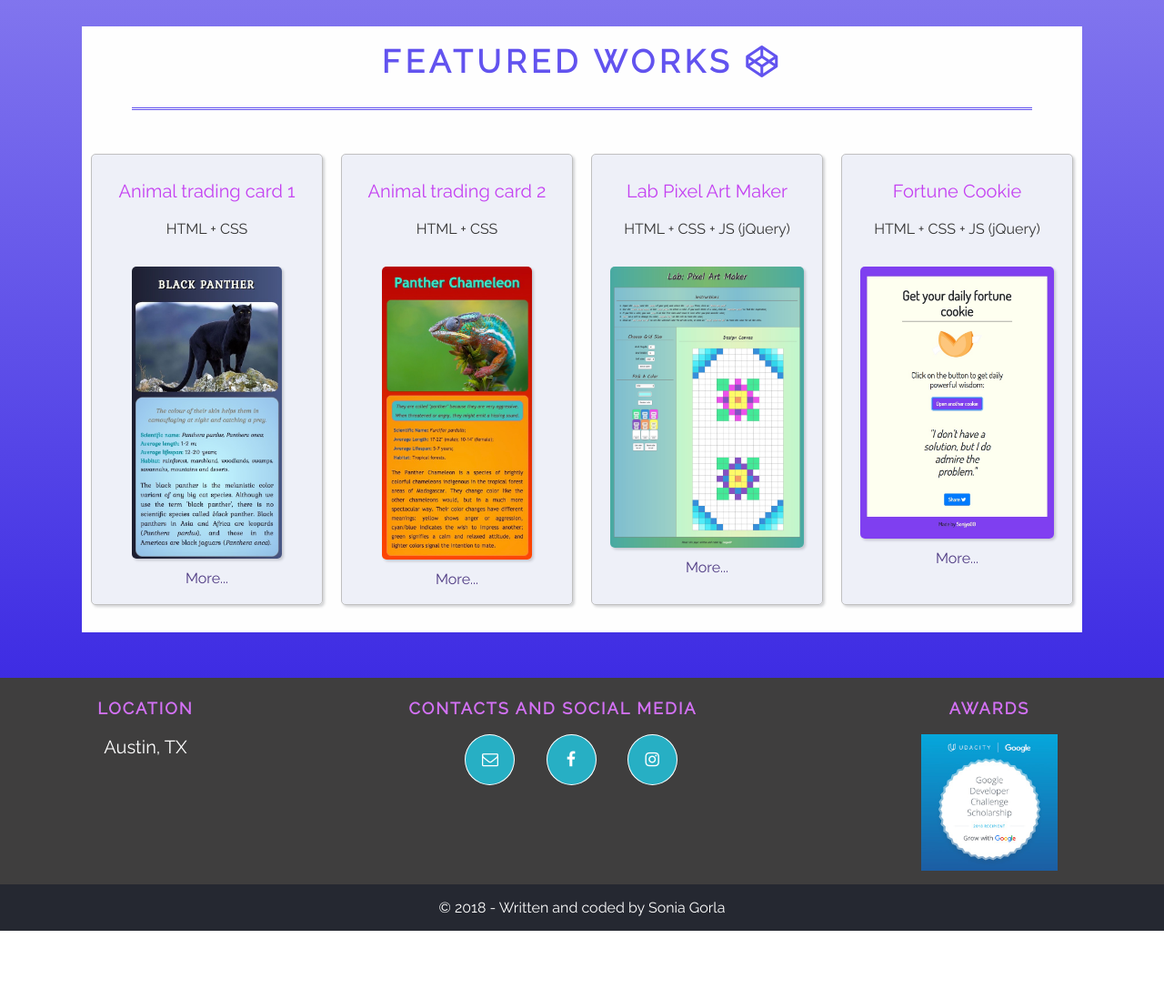
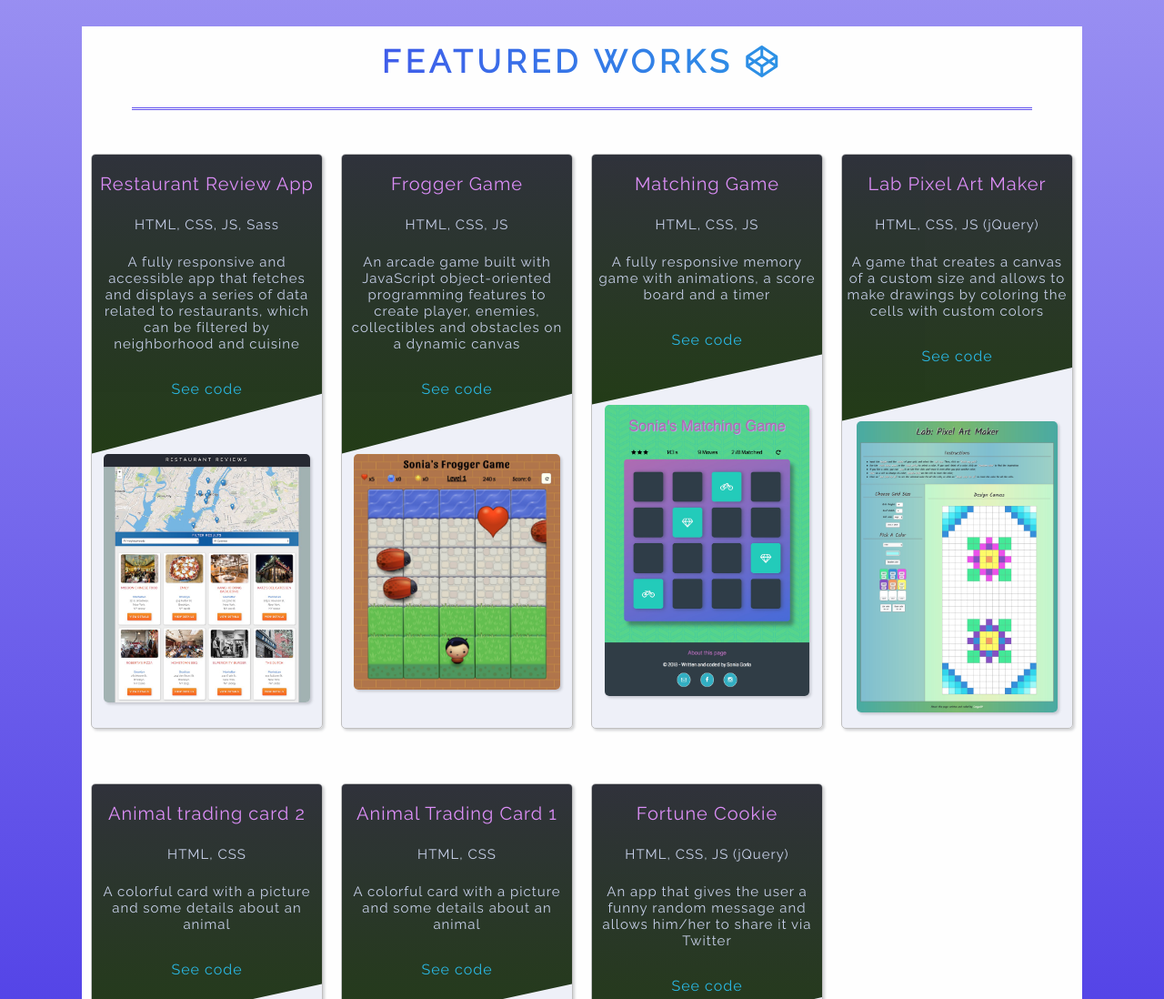
Before and after one commit to Sonjya00/Personal-Portfolio, a website: page index.html in a window 1280 px wide. Shown: the part 840-1938 px from the top of the page at 91% size. Before the commit the page ends 1863 px from the top, so only its background shows below. Drawn offline with Linux system fonts and the light colour scheme.

Commit message:
Change Featured Works section

```diff
--- a/index.html
+++ b/index.html
@@ -9,7 +9,6 @@
   <link rel="stylesheet" href="css/responsive.css">
   <link rel="stylesheet" href="https://cdnjs.cloudflare.com/ajax/libs/font-awesome/4.7.0/css/font-awesome.min.css">
   <link href="https://fonts.googleapis.com/css?family=Raleway" rel="stylesheet">
-  <script src="js/script.js"></script>
 </head>
 
 <body>
@@ -37,7 +36,7 @@
       <div class="header__body">
         <img class="header__body--avatar" src="img/avatar.jpg" alt="Sonia's photo">
         <p class="header__body--text">
-          <span class="text-strong">WHO I AM:</span>
+          <span class="text-strong">Who I am:</span>
           A multilingual traveler passionate about languages, technology, and Web Development.
           <br>An Italian-English-Spanish-Japanese translator, an avid learner of HTML, CSS, and JavaScript.
         </p>
@@ -66,43 +65,48 @@
     <section id="works" class="works__container">
       <h2 class="heading-secondary">Featured Works <i class="fa fa-codepen"></i></h2>
 
-      <div class="works__list">
+      <div id="worksList" class="works__list">
 
-        <article class="work__item">
+        <!-- <div class="work__item">
           <div class="work__item__textbox">
             <h3 class="work__item__textbox--h3">Animal trading card 1</h3>
             <p>HTML + CSS</p>
+            <p>A colorful card with a picture and some details about an animal</p>
+            <a class="work__item--more-btn" href="https://codepen.io/Sonjya00/pen/dJjVxJ" target="_blank">See code</a>
+
           </div>
             <img class="work__item--img trading-card-img" src="img/Animal_Trading_Card1.jpg" alt="Black Panther Trading Card">
-              <a class="work__item--more-btn" href="https://codepen.io/Sonjya00/pen/dJjVxJ" target="_blank">More...</a>
-        </article>
+        </div>
 
-        <article class="work__item">
+        <div class="work__item">
           <div class="work__item__textbox">
             <h3 class="work__item__textbox--h3">Animal trading card 2</h3>
             <p>HTML + CSS</p>
+            <p>A colorful card with a picture and some details about an animal</p>
+            <a class="work__item--more-btn" href="https://codepen.io/Sonjya00/pen/BxKYVr" target="_blank">See code</a>
           </div>
             <img class="work__item--img trading-card-img" src="img/Animal_Trading_Card2.jpg" alt="Panther Chameleon Trading Card">
-            <a class="work__item--more-btn" href="https://codepen.io/Sonjya00/pen/BxKYVr" target="_blank">More...</a>
-        </article>
+        </div>
 
-        <article class="work__item">
+        <div class="work__item">
           <div class="work__item__textbox">
             <h3 class="work__item__textbox--h3">Lab Pixel Art Maker</h3>
             <p>HTML + CSS + JS (jQuery)</p>
+            <p>A game that creates a canvas of a custom size and allows to make drawings by coloring the cells with custom colors</p>
+            <a class="work__item--more-btn" href="https://codepen.io/Sonjya00/pen/odXxvw" target="_blank">See code</a>
           </div>
             <img class="work__item--img" id="pixel-lab-img" src="img/Pixel_Art_Maker.jpg" alt="Lab Pixel Art Maker">
-          <a class="work__item--more-btn" href="https://codepen.io/Sonjya00/pen/odXxvw" target="_blank">More...</a>
-        </article>
+        </div>
 
-        <article class="work__item">
+        <div class="work__item">
           <div class="work__item__textbox">
             <h3 class="work__item__textbox--h3">Fortune Cookie</h3>
             <p>HTML + CSS + JS (jQuery)</p>
+            <p>An app that gives the user a funny random message and allows him/her to share it via Twitter</p>
+            <a class="work__item--more-btn" href="https://codepen.io/Sonjya00/pen/KoagMQ" target="_blank">See code</a>
           </div>
             <img class="work__item--img" id="fortune-cookie-img" src="img/Fortune_Cookie.jpg" alt="Fortune Cookie Generator">
-              <a class="work__item--more-btn" href="https://codepen.io/Sonjya00/pen/KoagMQ" target="_blank">More...</a>
-        </article>
+        </div> -->
 
       </div>
     </section>
@@ -144,5 +148,9 @@
       <p>© 2018 - Written and coded by Sonia Gorla</p>
     </div>
   </footer>
+
+  <script src="js/script.js"></script>
+  <script src="js/main.js"></script>
+
 </body>
 </html>
--- a/js/main.js
+++ b/js/main.js
@@ -1,34 +1,107 @@
 let projects = [
   {
-    id: 1,
-    title: 'Animal Trading Card 1',
-    tools: 'HTML + CSS',
-    img: '',
-    url: '',
-    description: 'A colorful card with a picture and some details about an animal',
-  }
+    id: 7,
+    title: 'Restaurant Review App',
+    tools: 'HTML, CSS, JS, Sass',
+    img: 'img/index_desktop_copia.jpg',
+    url: 'https://github.com/Sonjya00/Restaurant-Review-App',
+    description: 'A fully responsive and accessible app that fetches and displays a series of data related to restaurants, which can be filtered by neighborhood and cuisine',
+    alt: 'Restaurant Review App',
+  },
   {
-    id: 2,
+    id: 6,
+    title: 'Frogger Game',
+    tools: 'HTML, CSS, JS',
+    img: 'img/Frogger_game.jpg',
+    url: 'https://github.com/Sonjya00/Frogger-Game',
+    description: 'An arcade game built with JavaScript object-oriented programming features to create player, enemies, collectibles and obstacles on a dynamic canvas',
+    alt: 'Frogger Game',
+  },
+  {
+    id: 5,
+    title: 'Matching Game',
+    tools: 'HTML, CSS, JS',
+    img: 'img/Matching_Game2.jpeg',
+    url: 'https://github.com/Sonjya00/Matching-Game',
+    description: 'A fully responsive memory game with animations, a score board and a timer',
+    alt: 'Matching Game',
+  },
+  {
+    id: 4,
     title: 'Lab Pixel Art Maker',
-    tools: 'HTML + CSS + JavaScript (jQuery)',
-    img: '',
-    url: '',
-    description: 'A simple game that creates a canvas of a custom size and allows to make drawings by coloring the cells with custom colors',
-  }
+    tools: 'HTML, CSS, JS (jQuery)',
+    img: 'img/Pixel_Art_Maker.jpg',
+    url: 'https://codepen.io/Sonjya00/pen/odXxvw',
+    description: 'A game that creates a canvas of a custom size and allows to make drawings by coloring the cells with custom colors',
+    alt: 'Lab Pixel Art Maker',
+  },
   {
     id: 3,
     title: 'Animal trading card 2',
-    tools: 'HTML + CSS',
-    img: '',
-    url: '',
+    tools: 'HTML, CSS',
+    img: 'img/Animal_Trading_Card2.jpg',
+    url: 'https://codepen.io/Sonjya00/pen/BxKYVr',
     description: 'A colorful card with a picture and some details about an animal',
-  }
+    alt: 'Panther Chameleon Trading Card',
+  },
   {
-    id: 4,
+    id: 2,
+    title: 'Animal Trading Card 1',
+    tools: 'HTML, CSS',
+    img: 'img/Animal_Trading_Card1.jpg',
+    url: 'https://codepen.io/Sonjya00/pen/dJjVxJ',
+    description: 'A colorful card with a picture and some details about an animal',
+    alt: 'Black Panther Trading Card',
+  },
+  {
+    id: 1,
     title: 'Fortune Cookie',
-    tools: 'HTML + CSS + JavaScript (jQuery)',
-    img: '',
-    url: '',
+    tools: 'HTML, CSS, JS (jQuery)',
+    img: 'img/Fortune_Cookie.jpg',
+    url: 'https://codepen.io/Sonjya00/pen/KoagMQ',
     description: 'An app that gives the user a funny random message and allows him/her to share it via Twitter',
-  }
+    alt: 'Fortune Cookie Generator',
+  },
 ]
+
+
+projects.forEach(function(project) {
+  const worksList = document.getElementById('worksList');
+
+  let textBox = document.createElement('div');
+  textBox.className = 'work__item__textbox';
+
+  let container = document.createElement('div');
+  container.className = 'work__item';
+
+  let title = document.createElement('h3');
+  title.className = 'work__item__textbox--h3';
+  title.textContent = project.title;
+
+  let p1 = document.createElement('p');
+  p1.textContent = project.tools;
+
+  let p2 = document.createElement('p');
+  p2.textContent = project.description;
+
+  let link = document.createElement('a');
+  link.className = 'work__item--more-btn';
+  link.setAttribute('href', project.url);
+  link.setAttribute('target', '_blank');
+  link.textContent = 'See code';
+
+  let img = document.createElement('img');
+  img.className = 'work__item--img';
+  img.setAttribute('src', project.img);
+  img.setAttribute('alt', project.alt);
+
+  textBox.appendChild(title);
+  textBox.appendChild(p1);
+  textBox.appendChild(p2);
+  textBox.appendChild(link);
+
+  container.appendChild(textBox);
+  container.appendChild(img);
+
+  worksList.appendChild(container);
+});
--- a/scss/responsive.scss
+++ b/scss/responsive.scss
@@ -110,12 +110,13 @@ body {
 .work__item {
   display: inline-block;
   margin: 3rem 1rem;
-  padding: .8rem;
+  padding: 0 0 1.5rem;
   width: 100%;
 
   &__textbox {
-    font-size: 1.6rem;
-    min-height: 80px;
+    font-size: 1.5rem;
+    letter-spacing: 1px;
+    min-height: 90px;
     &--h3 {
       font-size: 2rem;
     }
@@ -128,20 +129,22 @@ body {
 }
 
 .work__item--img {
-  margin-top: 1.5rem;
+  margin-top: 0;
+  max-width: 90%;
+  max-height: 32rem;
 }
 
-.trading-card-img {
-  max-width: 80%;
-}
-
-#pixel-lab-img {
-  max-width: 90%;
-}
-
-#fortune-cookie-img {
-  max-width: 90%;
-}
+// .trading-card-img {
+//   max-width: 80%;
+// }
+//
+// #pixel-lab-img {
+//   max-width: 90%;
+// }
+//
+// #fortune-cookie-img {
+//   max-width: 90%;
+// }
 
 /*FOOTER*/
 
@@ -256,16 +259,16 @@ body {
   //   font-size: 0.9em;
   // }
 
-  .trading-card-img {
-    max-width: 72%;
-    margin-top: 15px;
-  }
-  #pixel-lab-img {
-    max-width: 100%;
-  }
-  #fortune-cookie-img {
-    max-width: 100%;
-  }
+  // .trading-card-img {
+  //   max-width: 72%;
+  //   ////margin-top: 15px;
+  // }
+  // #pixel-lab-img {
+  //   max-width: 100%;
+  // }
+  // #fortune-cookie-img {
+  //   max-width: 100%;
+  // }
 }
 
 @media screen and (min-width: 650px) {
@@ -306,14 +309,14 @@ body {
     width: calc((100% - 80px)/4);
   }
 
-  .trading-card-img {
-    max-width: 70%;
-    margin-top: 15px;
-  }
-  #pixel-lab-img {
-    max-width: 90%;
-  }
-  #fortune-cookie-img {
-    max-width: 90%;
-  }
+  // .trading-card-img {
+  //   max-width: 70%;
+  //   //margin-top: 15px;
+  // }
+  // #pixel-lab-img {
+  //   max-width: 90%;
+  // }
+  // #fortune-cookie-img {
+  //   max-width: 90%;
+  // }
 }
--- a/scss/style.scss
+++ b/scss/style.scss
@@ -2,11 +2,14 @@
 $color-primary-purple-light: #776AF1;
 $color-primary-purple-dark: #4F3A83;
 $color-primary-gray-medium: #C5CEE9;
+$color-primary-pink: #C441F1;
+$color-primary-pink-light: lighten($color-primary-pink, 15%);
 $color-primary-aqua-light: #11ffbd;
 $color-primary-aqua-medium: darken($color-primary-aqua-light, 25%);
 $color-primary-aqua-dark: #1e8495;
-$color-primary-pink: #C441F1;
 $color-primary-blue-light: #1fb4e2;
+$color-primary-blue-light2: #27afc4;
+$color-primary-dark-green: #18320B;
 
 // #27afc4 #ff834f #ff6347 #7fffda #ECA42E;
 
@@ -21,16 +24,22 @@ $color-bw-05: #252831;
 	box-shadow: 2px 2px .3rem rgba($color-bw-05, .2);
 }
 
+@mixin linear-gradient-text ($direction, $color1, $color2) {
+  background-image: linear-gradient($direction, $color1, $color2);
+  -webkit-background-clip: text;
+  -webkit-text-fill-color: transparent;
+}
+
 $main-font: 'Raleway', sans-serif;
 
 /*GENERAL*/
 
 body,
 html {
+  font-size: 10px;
   margin: 0;
   padding: 0;
   width: 100%;
-  font-size: 10px;
 }
 
 body {
@@ -45,74 +54,83 @@ body {
   max-width: 110rem;
 }
 
-/*HEADINGS*/
+/* FONTS */
 
 .header__title {
   color: $color-bw-01;
-  letter-spacing: 5px;
-  //text-align: center;
-  text-shadow: 3px 5px 10px $color-primary-purple-dark;
+  letter-spacing: .5rem;
+  text-shadow: .3rem .5rem 1rem $color-primary-purple-dark;
   text-transform: uppercase;
 }
 
 .heading-secondary {
-  border-radius: 5px;
-  //color: $color-primary-pink;
-  color: darken($color-primary-purple-light, 5%);
-  //color: $color-primary-aqua-dark;
+  background-image: linear-gradient(to right, darken($color-primary-purple-light, 10%), $color-primary-blue-light);
+  -webkit-background-clip: text;
+  -webkit-text-fill-color: transparent;
+  //color: darken($color-primary-purple-light, 5%);
   display: block;
-  font-weight: bold;
-  letter-spacing: 5px;
-  margin: 10px auto;
+  letter-spacing: .5rem;
+  margin: 1rem auto;
   text-align: center;
-  //text-shadow: 1px 1px 5px rgba($color-primary-aqua-light, 0.2);
   text-transform: uppercase;
+
+  &:after {
+    border-bottom: 3px double darken($color-primary-purple-light, 5%);;
+    content: '';
+    display: inline-block;
+    height: 100%;
+    position: relative;
+    width: 100%;
+  }
 }
 
-.heading-secondary:after {
-  border-bottom: 3px double darken($color-primary-purple-light, 5%);;
-  //border-bottom: 3px double $color-primary-aqua-medium;
-  content: '';
-  display: inline-block;
-  height: 100%;
-  position: relative;
-  width: 100%;
+@mixin font-link-default {
+  color: $color-primary-blue-light;
+  text-decoration: none;
 }
 
-/*HEADER AREA*/
+@mixin font-link-hover {
+  color: darken($color-primary-blue-light, 20%);
+  background-color: $color-bw-02;
+}
+
+/* HEADER AREA */
 
 .header {
-  background:linear-gradient(rgba(0, 0, 0, 0.6), rgba(0, 0, 0, 0.6)
-), url("../img/hero2.jpeg");
+  background:-webkit-linear-gradient(rgba(0, 0, 0, 0.6), rgba(0, 0, 0, 0.6)), url("../img/hero2.jpeg");
+  background:-o-linear-gradient(rgba(0, 0, 0, 0.6), rgba(0, 0, 0, 0.6)), url("../img/hero2.jpeg");
+  background:linear-gradient(rgba(0, 0, 0, 0.6), rgba(0, 0, 0, 0.6)), url("../img/hero2.jpeg");
   background-size: cover;
   background-position: top;
   border: 1px solid $color-bw-03;
-  border-radius: 0 0 5px 5px;
+  border-radius: 0 0 .5rem .5rem;
   box-sizing: border-box;
   width: 100%;
   min-height: 95vh;
 }
 
 .header__body {
-  //background-color: #000;
-  //background-color: rgba(0, 0, 0, 0.6);
   box-sizing: border-box;
   color: $color-bw-01;
   color: rgba(256, 256, 256, 0.8);
   letter-spacing: 2px;
-  padding: 1em;
+  padding: 2rem;
+  text-align: center;
   width: 100%;
-  text-align: center;
+
+  &--avatar {
+    border-radius: 40%;
+    max-width: 12rem;
+  }
 }
 
-.header .text-strong {
+.text-strong {
   color: $color-primary-blue-light;
   font-weight: bold;
 }
 
-.header__body--avatar {
-  border-radius: 40%;
-  max-width: 12rem;
+.header .text-strong {
+  text-transform: uppercase;
 }
 
 /*NAVIGATION BAR*/
@@ -126,68 +144,91 @@ body {
   font-weight: bold;
   letter-spacing: 3px;
   text-transform: uppercase;
-}
 
-.nav__item--link,
-.nav__item--link:visited,
- {
-  color: $color-primary-blue-light;
-  text-decoration: none;
-}
-
-.nav__item--link:hover {
-  color: darken($color-primary-blue-light, 20%);
-  background-color: $color-bw-02;
+  &--link,
+  &--link:visited,
+   {
+    @include font-link-default;
+  }
+  &--link:hover {
+    @include font-link-hover;
+  }
 }
 
 /*WORKS SECTION*/
 
-.main-content {
-  //background-color: $color-bw-06;
-  //border: 1px solid $color-bw-04;
-  border-radius: 10px 10px 0 0;
-}
-
 .works__container {
   background-color: $color-bw-06;
-  margin: 50px auto;
+  margin: 5rem auto;
 }
 
 .work__item {
   background-color: rgba($color-primary-gray-medium, 0.3);
-  //background-color: rgba(248, 247, 255, 0.8);
   border: 1px solid $color-bw-02;
-  border-radius: 5px;
+  border-radius: .5rem;
+  @include box-shadow-default;
   box-sizing: border-box;
+  position: relative;
+  overflow: hidden;
   text-align: center;
-  @include box-shadow-default;
+
+  &__textbox--h3 {
+    color: $color-primary-pink-light;
+    font-weight: 200;
+    margin-top: 0;
+    //position: absolute;
+    //bottom: 0;
+    //left: 50%;
+    //width: 90%;
+    //transform: translateX(-50%);
+    //background-image: linear-gradient(to left, darken($color-primary-purple-light, 10%), $color-primary-blue-light);
+  }
+  &__textbox {
+    background: linear-gradient(to top, $color-primary-dark-green, $color-bw-05);
+    clip-path: polygon(0 0, 100% 0%, 100% 80%, 0 100%);
+    color: $color-primary-gray-medium;
+    margin: 0;
+    opacity: .95;
+    padding: 2rem 0 5rem;
+    width: 100%;
+
+    p {
+      padding: .4rem;
+    }
+  }
+  &--img {
+    border-radius: .5rem;
+    @include box-shadow-default;
+
+  }
+  // &--more {
+  //   background: linear-gradient(to top, $color-primary-dark-green, $color-bw-05);
+  //   bottom: 0;
+  //   clip-path: polygon(0 100%, 100% 0%, 100% 100%, 0 100%);
+  //   display: block;
+  //   margin: 1rem 0 0;
+  //   opacity: .95;
+  //   padding: 2rem 0;
+  //   position: absolute;
+  //   right: 0;
+  //   text-align: right;
+  //   width: 100%;
+  // }
+
+  &--more-btn,
+  &--more-btn:visited {
+    border-radius: 5px;
+    display: inline-block;
+    @include font-link-default;
+    padding:.2rem;
+    text-decoration: none;
+  }
+  &--more-btn:hover {
+     @include font-link-hover;
+  }
 }
 
-.work__item--img {
-  border-radius: 5px;
-  @include box-shadow-default;
-}
-
-.work__item__textbox {
-  color: #353535;
-  width: 100%;
-}
-
-.work__item__textbox--h3 {
-  color: #C441F1;
-  //color: darken($color-primary-purple-light, 20%);
-  //text-shadow: 1px 1px 5px rgba($color-primary-aqua-dark, 0.5);
-  font-weight: 500;
-}
-
-.work__item--more-btn,
-.work__item--more-btn:visited {
-  display: block;
-   color: $color-primary-purple-dark;
-   text-decoration: none;
-}
-
-/*FOOTER*/
+/* FOOTER */
 .footer__container {
   background-color: $color-bw-04;
   color: $color-bw-01;
@@ -198,7 +239,7 @@ body {
 }
 
 .heading--tertiary {
-  color: lighten($color-primary-pink, 10%);
+  color: $color-primary-pink-light;
   font-weight: bold;
   letter-spacing: 2px;
   text-transform: uppercase;
@@ -221,10 +262,10 @@ body {
   max-width: 150px;
 }
 
-/*CONTACTS LINKS*/
+/* CONTACTS BUTTONS */
 
 .contacts-link {
-  background-color: #27afc4;
+  background-color: $color-primary-blue-light2;
   border: 1px double $color-bw-01;
   border-radius: 50%;
   display: inline-block;
@@ -246,6 +287,6 @@ body {
 }
 
 .contacts-link:hover {
-  background-color: darken(#27afc4, 18%);
+  background-color: darken($color-primary-blue-light2, 18%);
   cursor: pointer;
 }
```
Also changed, not shown: css/responsive.css, css/style.css, img/Frogger_game.jpg (added), img/Matching_Game.jpeg (added), img/Matching_Game2.jpeg (added), img/index_desktop.jpg (added), img/index_desktop_copia.jpg (added), img/restaurant_desktop.jpg (added).
